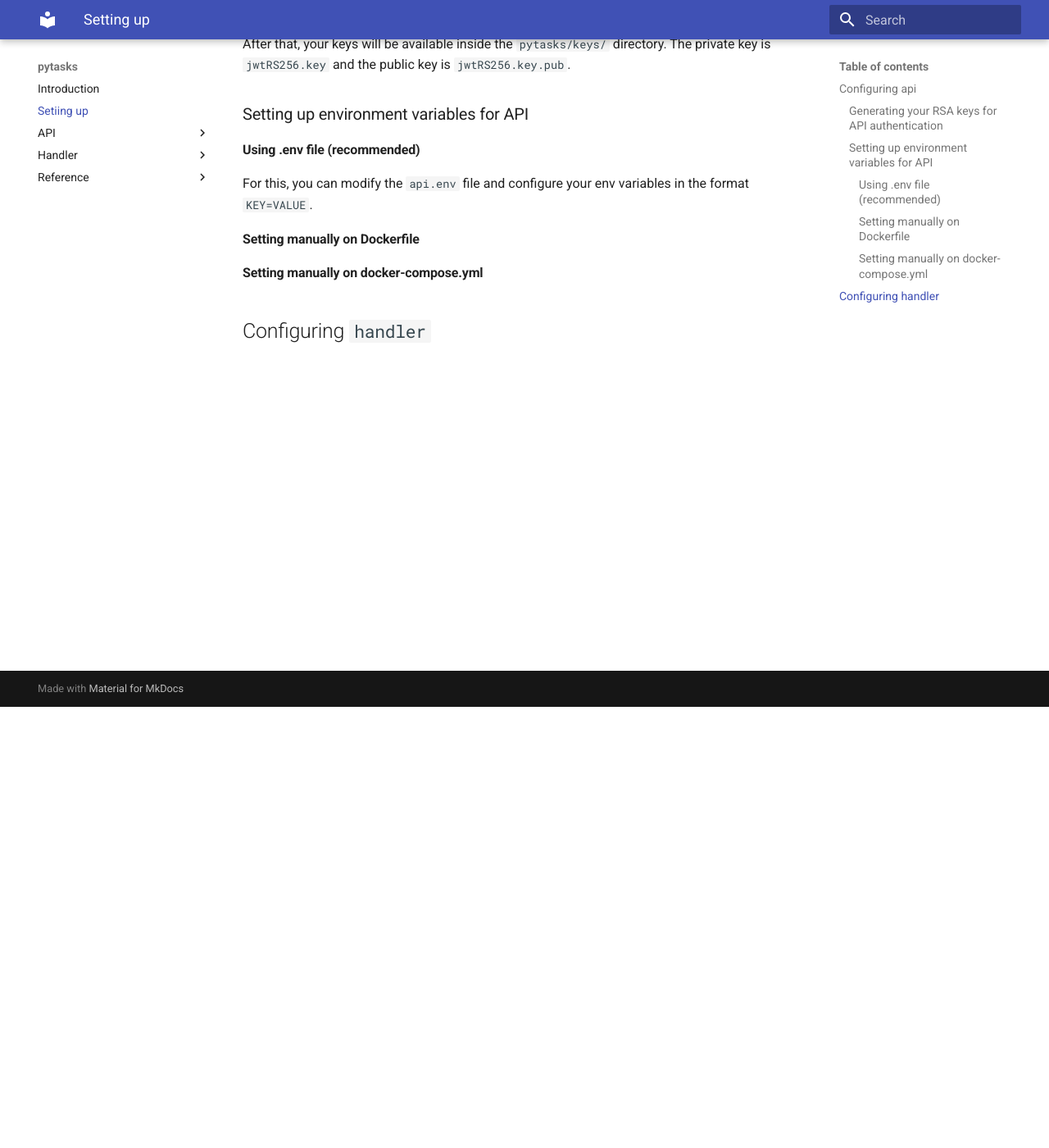
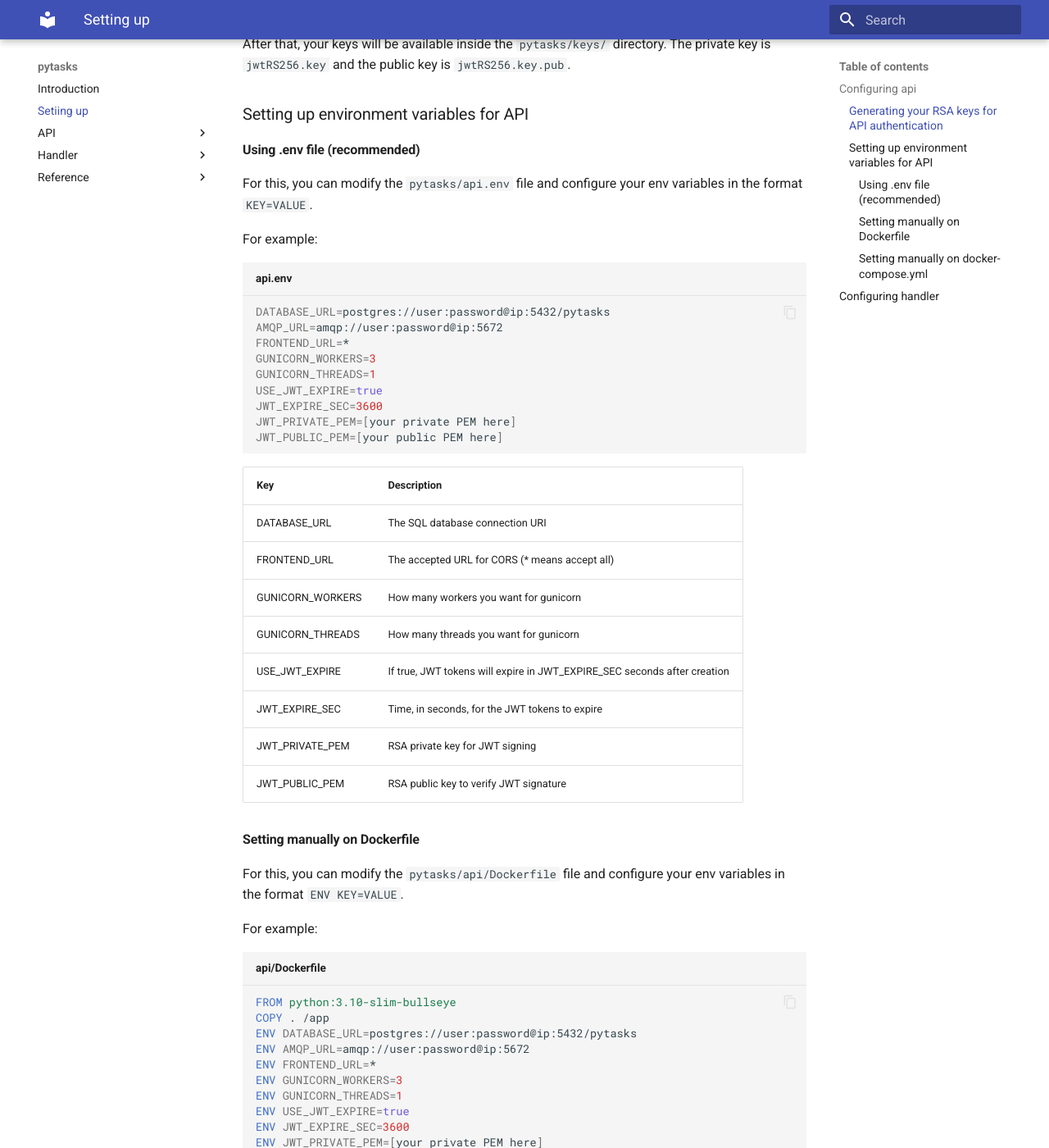
Before and after one commit to brenopelegrin/pytasks, an MkDocs documentation site: the page built from docs/setup.md, in a window 1280 px wide and 1400 px high, scrolled down 538 px. Shown: the whole window at 82% size. Built offline with MkDocs 1.6.1 and Material for MkDocs 9.7.7, drawn with Linux system fonts in a browser that asks for light colours; some of the changed text lies outside the part shown.

Commit message:
doc/update doc

````diff
--- a/docs/setup.md
+++ b/docs/setup.md
@@ -27,8 +27,79 @@ After that, your keys will be available inside the ``pytasks/keys/`` directory.
 ### Setting up environment variables for API
 
 #### Using .env file (recommended)
-For this, you can modify the ``api.env`` file and configure your env variables in the format ``KEY=VALUE``.
+For this, you can modify the ``pytasks/api.env`` file and configure your env variables in the format ``KEY=VALUE``.
+
+For example:
+
+```bash title="api.env"
+DATABASE_URL=postgres://user:password@ip:5432/pytasks
+AMQP_URL=amqp://user:password@ip:5672
+FRONTEND_URL=*
+GUNICORN_WORKERS=3
+GUNICORN_THREADS=1
+USE_JWT_EXPIRE=true
+JWT_EXPIRE_SEC=3600
+JWT_PRIVATE_PEM=[your private PEM here]
+JWT_PUBLIC_PEM=[your public PEM here]
+```
+
+| Key              | Description                                                              |
+| ---------------- | ------------------------------------------------------------------------ |
+| DATABASE_URL     | The SQL database connection URI                                          |
+| FRONTEND_URL     | The accepted URL for CORS (* means accept all)                           |
+| GUNICORN_WORKERS | How many workers you want for gunicorn                                   |
+| GUNICORN_THREADS | How many threads you want for gunicorn                                   |
+| USE_JWT_EXPIRE   | If true, JWT tokens will expire in JWT_EXPIRE_SEC seconds after creation |
+| JWT_EXPIRE_SEC   | Time, in seconds, for the JWT tokens to expire                           |
+| JWT_PRIVATE_PEM  | RSA private key for JWT signing                                          |
+| JWT_PUBLIC_PEM   | RSA public key to verify JWT signature                                   |
+
 #### Setting manually on Dockerfile
+For this, you can modify the ``pytasks/api/Dockerfile`` file and configure your env variables in the format ``ENV KEY=VALUE``.
+
+For example:
+
+```Dockerfile title="api/Dockerfile"
+FROM python:3.10-slim-bullseye
+COPY . /app
+ENV DATABASE_URL=postgres://user:password@ip:5432/pytasks
+ENV AMQP_URL=amqp://user:password@ip:5672
+ENV FRONTEND_URL=*
+ENV GUNICORN_WORKERS=3
+ENV GUNICORN_THREADS=1
+ENV USE_JWT_EXPIRE=true
+ENV JWT_EXPIRE_SEC=3600
+ENV JWT_PRIVATE_PEM=[your private PEM here]
+ENV JWT_PUBLIC_PEM=[your public PEM here]
+EXPOSE 8080
+RUN pip install --no-cache-dir -r /app/requirements.txt
+RUN python /app/tasks/manager/manager.py -i physicsjs test --api /app
+WORKDIR /app
+ENTRYPOINT gunicorn --conf /app/gunicorn.conf.py app:app
+```
 #### Setting manually on docker-compose.yml
+For this, you can modify the ``pytasks/docker-compose.yml`` file and configure your env variables in the API service declaration.
+
+For example:
+
+```yaml
+services:
+  api:
+    image: brenopelegrin/pytasks-api:latest
+    ports:
+      - "8080:8080"
+    networks:
+      - pytasks-network
+    environment:
+        - DATABASE_URL: postgres://user:password@ip:5432/pytasks
+        - AMQP_URL: amqp://user:password@ip:5672
+        - FRONTEND_URL: *
+        - GUNICORN_WORKERS: 3
+        - GUNICORN_THREADS: 1
+        - USE_JWT_EXPIRE: true
+        - JWT_EXPIRE_SEC: 3600
+        - JWT_PRIVATE_PEM: 'your private PEM here'
+        - JWT_PUBLIC_PEM: 'your public PEM here'
+```
 
 ## Configuring ``handler``
````
